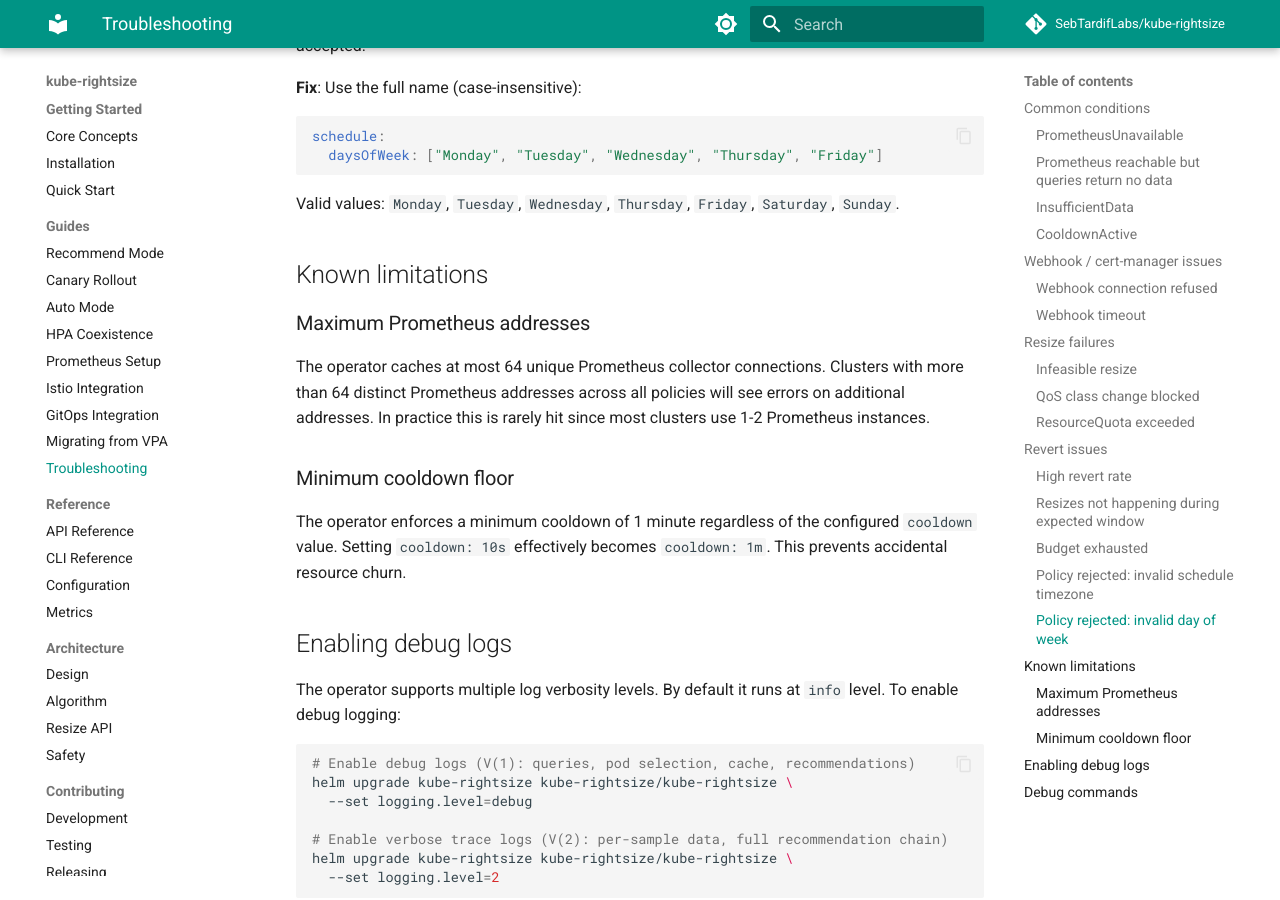
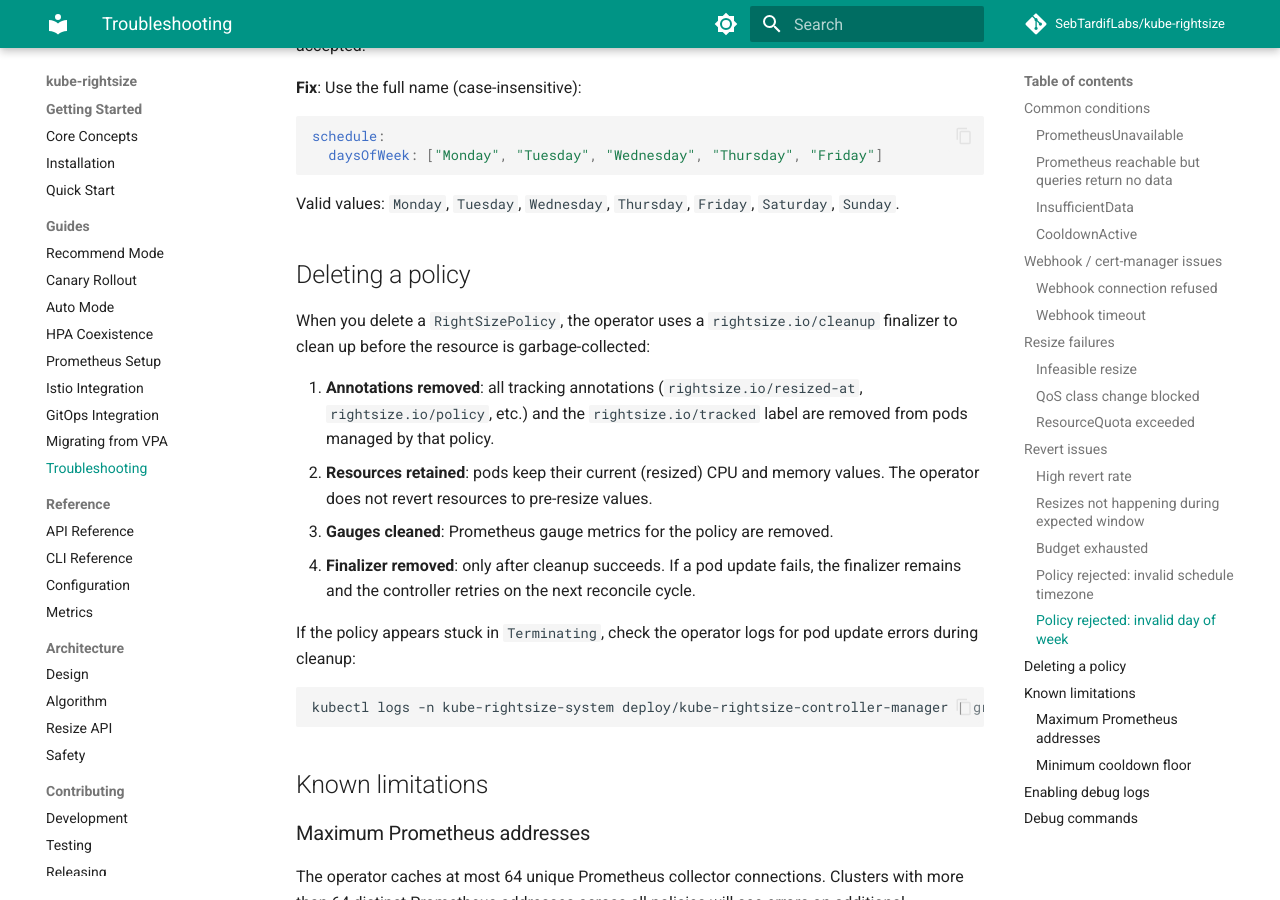
Before and after one commit to attune-io/attune, an MkDocs documentation site: the page built from docs/guides/troubleshooting.md, in a window 1280 px wide and 900 px high, scrolled down 6888 px. Built offline with MkDocs 1.6.1 and Material for MkDocs 9.7.7, drawn with Linux system fonts in a browser that asks for light colours; comment, search, counter and statistics services are not loaded.

Commit message:
Fix 6 documentation inaccuracies and add policy deletion guide
- Fix Degraded threshold: 50% -> 3+ of last 5 reverts (auto-mode.md)
- Fix Prometheus discovery count: four -> five (concepts.md)
- Document startup boost max duration 1h in CRD types, API reference
- Add 4 missing annotations to resize-api.md tracking table
- Add 'Deleting a policy' section to troubleshooting.md explaining
  finalizer cleanup, resource retention, and retry behavior
- Add internal/validation/ and internal/throttle/ to AGENTS.md Structure

Signed-off-by: Sebastien Tardif <sebtardif@ncf.ca>

````diff
--- a/docs/guides/troubleshooting.md
+++ b/docs/guides/troubleshooting.md
@@ -341,6 +341,29 @@ schedule:
 Valid values: `Monday`, `Tuesday`, `Wednesday`, `Thursday`, `Friday`,
 `Saturday`, `Sunday`.
 
+## Deleting a policy
+
+When you delete a `RightSizePolicy`, the operator uses a
+`rightsize.io/cleanup` finalizer to clean up before the resource is
+garbage-collected:
+
+1. **Annotations removed**: all tracking annotations (`rightsize.io/resized-at`,
+   `rightsize.io/policy`, etc.) and the `rightsize.io/tracked` label are
+   removed from pods managed by that policy.
+2. **Resources retained**: pods keep their current (resized) CPU and memory
+   values. The operator does not revert resources to pre-resize values.
+3. **Gauges cleaned**: Prometheus gauge metrics for the policy are removed.
+4. **Finalizer removed**: only after cleanup succeeds. If a pod update
+   fails, the finalizer remains and the controller retries on the next
+   reconcile cycle.
+
+If the policy appears stuck in `Terminating`, check the operator logs for
+pod update errors during cleanup:
+
+```bash
+kubectl logs -n kube-rightsize-system deploy/kube-rightsize-controller-manager | grep "deletion cleanup"
+```
+
 ## Known limitations
 
 ### Maximum Prometheus addresses
````
Also changed, not shown: AGENTS.md (+2 -0 lines), docs/architecture/resize-api.md (+8 -1 lines), docs/getting-started/concepts.md (+1 -1 lines), docs/guides/auto-mode.md (+1 -1 lines), docs/reference/api.md (+1 -1 lines), 7 other files.
